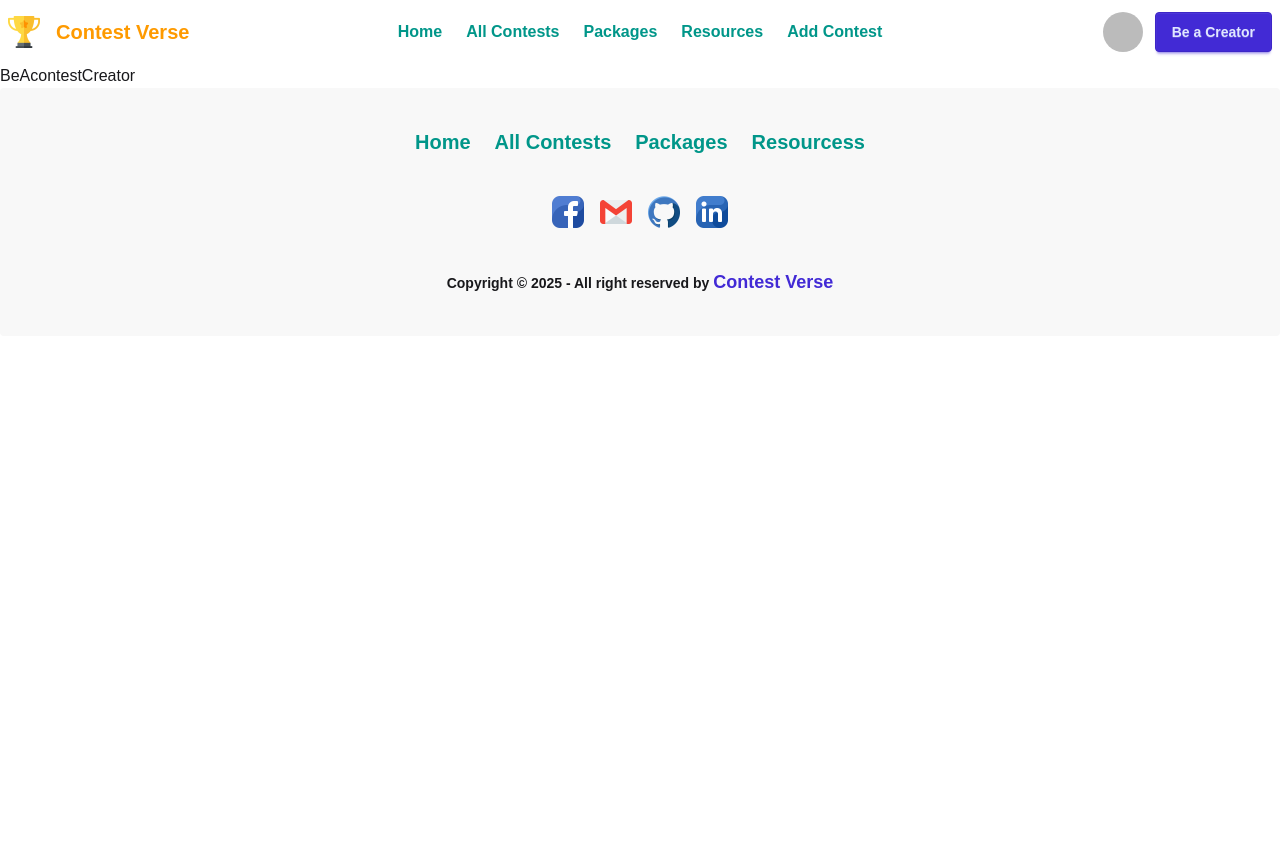
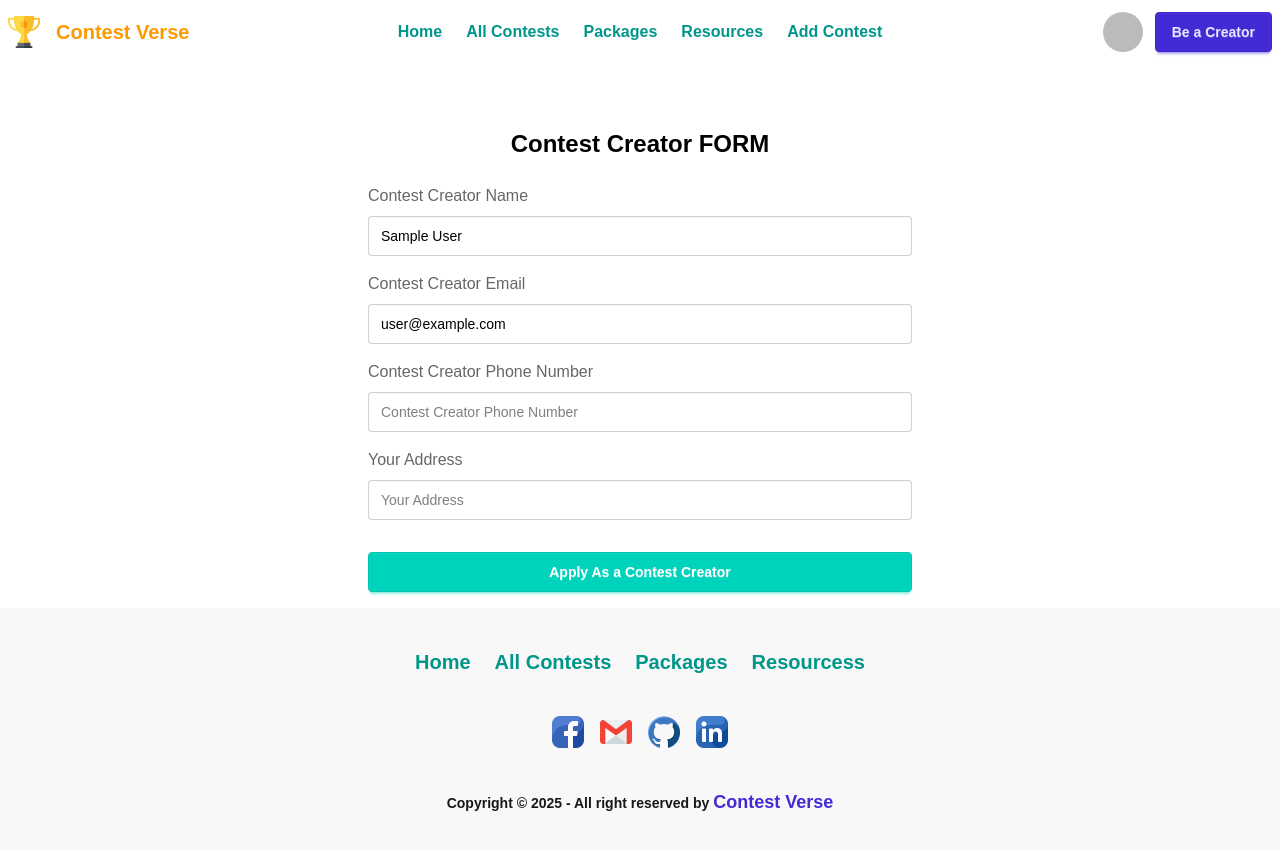
Before and after one commit to mehedihasanshohan/contestverse, a React (Vite) app: page /beAcreator in a window 1280 px wide. Shown: the top 850 px of the page. Before the commit the page ends 800 px from the top, so only its background shows below. Built offline with nearby package versions, Linux system fonts and the light colour scheme; no server answers; sample sign-in values are in the browser's storage.

Commit message:
add: contest creator page

```diff
--- a/src/pages/AllContests/AllContests.jsx
+++ b/src/pages/AllContests/AllContests.jsx
@@ -26,7 +26,7 @@ const AllContests = () => {
       ? contests
       : contests.filter(item => item.type === activeTab);
 
-  const tabs = ["all", "gaming", "design", "article", "business", "writing"];
+  const tabs = ["all", "gaming", "design", "article", "idea", "photography", "writing"];
 
   return (
     <div className="max-w-6xl mx-auto mt-16 px-4">
--- a/src/pages/contestCreator/BeAcontestCreator.jsx
+++ b/src/pages/contestCreator/BeAcontestCreator.jsx
@@ -1,9 +1,97 @@
-import React from 'react'
+import React from "react";
+import { useForm } from "react-hook-form";
+import useAxiosSecure from "../../hooks/useAxiosSecure";
+import { useNavigate } from "react-router";
+import useAuth from "../../hooks/useAuth";
+import Swal from "sweetalert2";
 
 const BeAcontestCreator = () => {
+  const { register, handleSubmit } = useForm();
+  const { user } = useAuth();
+  const axiosSecure = useAxiosSecure();
+  const navigate = useNavigate();
+
+  const handleContestCreatorApplication = (data) => {
+    console.log(data);
+    axiosSecure.post("/contest-creator", data).then((res) => {
+      if (res.data.insertedId) {
+        Swal.fire({
+          position: "top-end",
+          icon: "success",
+          title:
+            "Your application has been submitted. We will reach to you in next 7 days",
+          showConfirmButton: false,
+          timer: 1500,
+        });
+      }
+    });
+  };
+
   return (
-    <div>BeAcontestCreator</div>
-  )
-}
+    <div className="flex justify-center">
+      <form
+        className="mt-12 text-black p-4 w-full max-w-xl"
+        onSubmit={handleSubmit(handleContestCreatorApplication)}
+      >
+        <h4 className="text-2xl font-semibold mb-6 text-center">
+          Contest Creator FORM
+        </h4>
 
-export default BeAcontestCreator
+        {/* SINGLE COLUMN */}
+        <div className="space-y-4">
+
+          <div className="space-y-2">
+            <label className="label">Contest Creator Name</label>
+            <input
+              type="text"
+              className="input w-full"
+              placeholder="Contest Creator Name"
+              defaultValue={user?.displayName}
+              {...register("contestCreatorName")}
+            />
+          </div>
+
+          <div className="space-y-2">
+            <label className="label">Contest Creator Email</label>
+            <input
+              type="text"
+              className="input w-full"
+              placeholder="Contest Creator Email"
+              defaultValue={user?.email}
+              {...register("contestCreatorEmail")}
+            />
+          </div>
+
+          <div className="space-y-2">
+            <label className="label">Contest Creator Phone Number</label>
+            <input
+              type="number"
+              className="input w-full"
+              placeholder="Contest Creator Phone Number"
+              {...register("contestCreatorPhoneNumber")}
+            />
+          </div>
+
+          <div className="space-y-2">
+            <label className="label">Your Address</label>
+            <input
+              type="text"
+              className="input w-full"
+              placeholder="Your Address"
+              {...register("address")}
+            />
+          </div>
+
+        </div>
+
+        <input
+          type="submit"
+          className="btn btn-accent text-white mt-8 w-full"
+          value="Apply As a Contest Creator"
+        />
+      </form>
+    </div>
+  );
+};
+
+export default BeAcontestCreator;
--- a/src/pages/contests/DetailsContest.jsx
+++ b/src/pages/contests/DetailsContest.jsx
@@ -76,6 +76,10 @@ const DetailsContest = () => {
 
         <div className="p-4 border rounded-xl">
           <p className="text-xl font-semibold">
+            Participants: <span className="text-blue-600">${contest.participants}</span>
+          </p>
+
+          <p className="text-xl font-semibold mt-2">
             Entry Price: <span className="text-blue-600">${contest.price}</span>
           </p>
 
```
